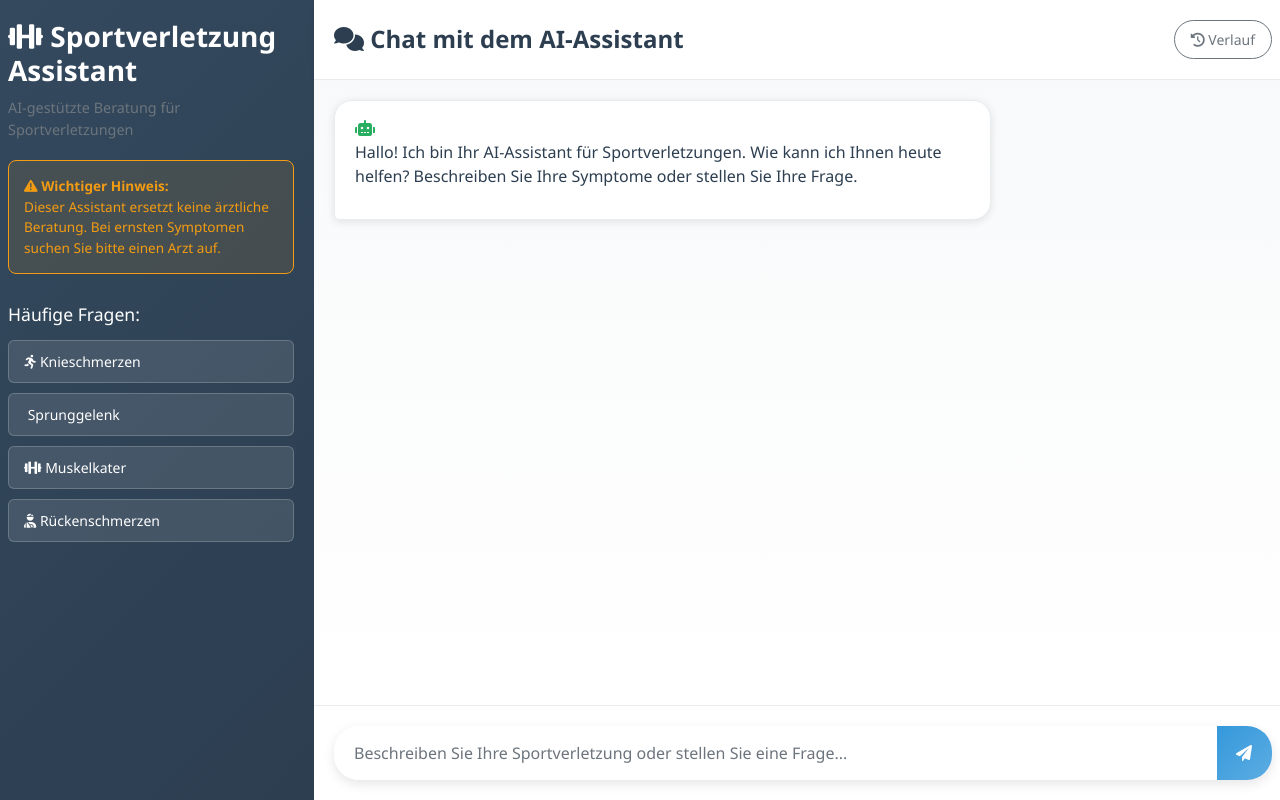
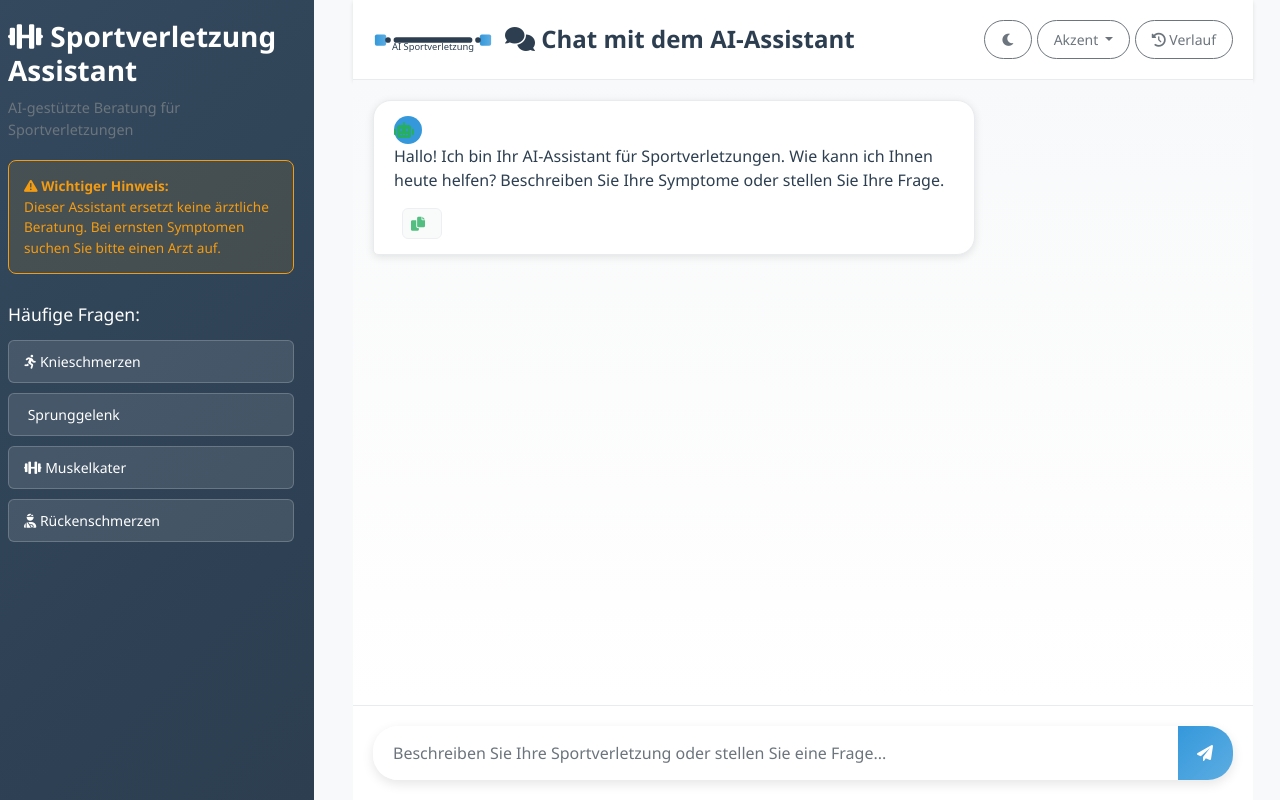
Before and after one commit to Ozancico/AI-Sportverletzung-Assistant, a Flask app: page / in a window 1280 px wide. Run offline with Flask 3, Linux system fonts and the light colour scheme; the page is wider than the window, and the part outside it is not shown.

Commit message:
chore: deploy setup (Procfile, runtime.txt, Dockerfile, .env.example, .gitignore) + UI polish and Dark Mode

```diff
--- a/app.py
+++ b/app.py
@@ -6,6 +6,11 @@ from dotenv import load_dotenv
 import uuid
 from openai import OpenAI
 import openai
+import requests
+import logging
+from logging.handlers import RotatingFileHandler
+import time
+from collections import deque
 
 # Load environment variables
 load_dotenv()
@@ -17,8 +22,47 @@ app.config['SQLALCHEMY_TRACK_MODIFICATIONS'] = False
 
 db = SQLAlchemy(app)
 
-# Init OpenAI client
-client = OpenAI(api_key=os.getenv('OPENAI_API_KEY'))
+# --- Logging Setup ---
+LOG_FILE = os.path.join(os.path.dirname(os.path.abspath(__file__)), 'server.log')
+if not os.path.exists(LOG_FILE):
+    # create empty file
+    with open(LOG_FILE, 'a'):
+        pass
+
+root_logger = logging.getLogger()
+if not root_logger.handlers:
+    root_logger.setLevel(logging.INFO)
+    file_handler = RotatingFileHandler(LOG_FILE, maxBytes=1_000_000, backupCount=3)
+    file_handler.setFormatter(logging.Formatter('%(asctime)s %(levelname)s %(message)s'))
+    root_logger.addHandler(file_handler)
+    # keep Flask default console logs as-is
+
+# Provider-Konfiguration (OpenAI, Hugging Face, Cohere)
+USE_LOCAL = os.getenv('USE_LOCAL', '0') == '1'
+OPENAI_BASE_URL = os.getenv('OPENAI_BASE_URL')
+OPENAI_MODEL = os.getenv('OPENAI_MODEL', 'gpt-4o-mini')
+
+# Hugging Face
+PROVIDER = os.getenv('PROVIDER', '').lower()
+USE_HF = os.getenv('USE_HF', '0').lower() in ['1', 'true', 'yes'] or PROVIDER == 'huggingface'
+HF_API_KEY = os.getenv('HUGGINGFACE_API_KEY')
+HF_MODEL = os.getenv('HF_MODEL', 'dbmdz/german-gpt2')
+
+# Cohere
+USE_COHERE = os.getenv('USE_COHERE', '0').lower() in ['1', 'true', 'yes'] or PROVIDER == 'cohere'
+COHERE_API_KEY = os.getenv('COHERE_API_KEY')
+COHERE_MODEL = os.getenv('COHERE_MODEL', 'command-r-plus')
+
+# OpenAI-Client initialisieren (immer verfügbar)
+if USE_LOCAL or OPENAI_BASE_URL:
+    # Lokaler/OpenAI-kompatibler Endpoint (z. B. Ollama unter http://localhost:11434/v1)
+    client = OpenAI(
+        base_url=OPENAI_BASE_URL or 'http://localhost:11434/v1',
+        api_key=os.getenv('OPENAI_API_KEY', 'ollama')
+    )
+else:
+    # Standard: OpenAI Cloud
+    client = OpenAI(api_key=os.getenv('OPENAI_API_KEY'))
 
 # Database Models
 class User(db.Model):
@@ -63,6 +107,47 @@ Beispiele für Selbsthilfe-Empfehlungen:
 - Wann ein Arzt aufgesucht werden sollte
 """
 
+### --- Simple in-memory rate limiting ---
+RATE_LIMIT_MAX = int(os.getenv('RATE_LIMIT_MAX', '10'))  # max requests
+RATE_LIMIT_WINDOW_SEC = int(os.getenv('RATE_LIMIT_WINDOW_SEC', '60'))  # per window seconds
+user_request_timestamps = {}
+
+def rate_limited(user_key: str) -> bool:
+    """Returns True if the user is currently rate limited."""
+    now = time.time()
+    dq = user_request_timestamps.get(user_key)
+    if dq is None:
+        dq = deque()
+        user_request_timestamps[user_key] = dq
+    # purge old timestamps
+    while dq and now - dq[0] > RATE_LIMIT_WINDOW_SEC:
+        dq.popleft()
+    if len(dq) >= RATE_LIMIT_MAX:
+        return True
+    dq.append(now)
+    return False
+
+def get_client_ip():
+    # simple IP retrieval; behind proxies consider X-Forwarded-For
+    return request.headers.get('X-Forwarded-For', request.remote_addr or 'unknown')
+
+def moderate_text_openai(text: str) -> tuple[bool, str]:
+    """Return (is_blocked, reason). If OpenAI moderation unavailable, return (False, '')."""
+    try:
+        # Using OpenAI Moderations (if key present)
+        api_key = os.getenv('OPENAI_API_KEY')
+        if not api_key:
+            return False, ''
+        # Older v1/moderations style via client.moderations
+        moderation = client.moderations.create(model="omni-moderation-latest", input=text)
+        result = moderation.results[0]
+        if getattr(result, 'flagged', False):
+            return True, 'Content flagged by moderation.'
+        return False, ''
+    except Exception:
+        # do not block on moderation errors
+        return False, ''
+
 def get_or_create_user():
     """Get or create a user based on the session"""
     if 'user_id' not in session:
@@ -76,15 +161,127 @@ def get_or_create_user():
 
     return user
 
-def get_ai_response(question, user_language='de'):
-    """Get a response from the OpenAI API"""
+def _format_history_as_messages(history_items):
+    """Hilfsfunktion: Konvertiert gespeicherte Historie in Chat-Nachrichten."""
+    messages = []
+    for item in history_items:
+        # Reihenfolge: zuerst Nutzerfrage, dann Assistentenantwort
+        if item.question:
+            messages.append({"role": "user", "content": item.question})
+        if item.answer:
+            messages.append({"role": "assistant", "content": item.answer})
+    return messages
+
+def _format_history_as_prompt(system_prompt, history_messages, new_user_question):
+    """Hilfsfunktion: Baut einen zusammenhängenden Prompt für nicht-Chat-APIs (HF/Cohere-Fallback)."""
+    lines = [system_prompt.strip(), "", "Verlauf:"]
+    for m in history_messages:
+        role = m.get("role", "user")
+        content = (m.get("content") or "").strip()
+        if not content:
+            continue
+        prefix = "Nutzer" if role == "user" else "Assistent"
+        lines.append(f"{prefix}: {content}")
+    lines.append("")
+    lines.append(f"Nutzerfrage: {new_user_question.strip()}")
+    lines.append("Antwort:")
+    return "\n".join(lines)
+
+def get_ai_response(question, user_language='de', history_items=None):
+    """Antwort des konfigurierten KI-Providers abrufen."""
+    history_items = history_items or []
+    history_messages = _format_history_as_messages(history_items)
+    # Hugging Face Inference API
+    if USE_HF:
+        if not HF_API_KEY:
+            return (
+                "Hugging Face API-Key fehlt. Bitte setzen Sie 'HUGGINGFACE_API_KEY' in der .env-Datei."
+            )
+        api_url = f"https://api-inference.huggingface.co/models/{HF_MODEL}"
+        headers = {"Authorization": f"Bearer {HF_API_KEY}"}
+        # Für reine Textgeneratoren kombinieren wir Systemhinweis + Verlauf + Nutzerfrage
+        prompt = _format_history_as_prompt(SPORT_INJURY_SYSTEM_PROMPT, history_messages, question)
+        payload = {
+            "inputs": prompt,
+            "parameters": {
+                "max_new_tokens": 400,
+                "temperature": 0.7,
+                "return_full_text": False
+            }
+        }
+        try:
+            resp = requests.post(api_url, headers=headers, json=payload, timeout=60)
+            if resp.status_code == 401:
+                return (
+                    "Hugging Face Authentifizierungsfehler (401). Bitte API-Key prüfen."
+                )
+            if resp.status_code == 429:
+                return (
+                    "Hugging Face Rate-Limit erreicht (429). Bitte später erneut versuchen."
+                )
+            if not resp.ok:
+                return (
+                    f"Hugging Face Fehler: {resp.status_code}. Bitte später erneut versuchen."
+                )
+            data = resp.json()
+            # Mögliche Antwortformate: [{"generated_text": "..."}] oder {"error": "..."}
+            if isinstance(data, dict) and data.get("error"):
+                return "Hugging Face Antwortfehler: " + str(data.get("error"))
+            if isinstance(data, list) and data and isinstance(data[0], dict):
+                text = data[0].get("generated_text") or data[0].get("summary_text")
+                if text:
+                    return text.strip()
+            # Fallback
+            return "Die Antwort des Modells konnte nicht interpretiert werden."
+        except Exception:
+            return "Es ist ein technischer Fehler (Hugging Face) aufgetreten. Bitte später erneut versuchen."
+
+    # Cohere API
+    if USE_COHERE:
+        if not COHERE_API_KEY:
+            return (
+                "Cohere API-Key fehlt. Bitte setzen Sie 'COHERE_API_KEY' in der .env-Datei."
+            )
+        try:
+            import cohere  # optionaler Import, nur falls konfiguriert
+            co = cohere.Client(api_key=COHERE_API_KEY)
+            # Prompt mit Verlauf
+            prompt = _format_history_as_prompt(SPORT_INJURY_SYSTEM_PROMPT, history_messages, question)
+            # Neuere Cohere SDKs nutzen Chat
+            try:
+                chat_resp = co.chat(model=COHERE_MODEL, messages=[{"role": "user", "content": prompt}], temperature=0.7)
+                # SDK-Formate variieren leicht nach Version
+                text = getattr(chat_resp, 'text', None) or getattr(chat_resp, 'message', None)
+                if isinstance(text, str) and text.strip():
+                    return text.strip()
+                # Manche Versionen liefern 'output_text'
+                text_alt = getattr(chat_resp, 'output_text', None)
+                if isinstance(text_alt, str) and text_alt.strip():
+                    return text_alt.strip()
+            except Exception:
+                # Fallback auf generieren
+                gen = co.generate(prompt=prompt, model=COHERE_MODEL, max_tokens=500, temperature=0.7)
+                generations = getattr(gen, 'generations', None)
+                if generations and len(generations) > 0 and getattr(generations[0], 'text', None):
+                    return generations[0].text.strip()
+            return "Die Antwort des Cohere-Modells konnte nicht interpretiert werden."
+        except Exception:
+            return "Es ist ein technischer Fehler (Cohere) aufgetreten. Bitte später erneut versuchen."
+
+    # OpenAI (Standard)
     try:
+        # Debug: API-Key prüfen
+        api_key = os.getenv('OPENAI_API_KEY')
+        print(f"API Key vorhanden: {bool(api_key)}")
+        print(f"API Key Länge: {len(api_key) if api_key else 0}")
+
+        # Nachrichten: System + Verlauf + aktuelle Frage
+        messages = [{"role": "system", "content": SPORT_INJURY_SYSTEM_PROMPT}] + history_messages + [
+            {"role": "user", "content": question}
+        ]
         response = client.chat.completions.create(
-            model="gpt-4o-mini",
-            messages=[
-                {"role": "system", "content": SPORT_INJURY_SYSTEM_PROMPT},
-                {"role": "user", "content": question}
-            ],
+            model=OPENAI_MODEL,
+            messages=messages,
             max_tokens=500,
             temperature=0.7
         )
@@ -102,8 +299,9 @@ def get_ai_response(question, user_language='de'):
                 "Bitte Billing prüfen oder später erneut versuchen."
             )
         return "Ein unerwarteter API-Fehler ist aufgetreten. Bitte später erneut versuchen."
-    except Exception:
-        return "Es ist ein technischer Fehler aufgetreten. Bitte versuchen Sie es später erneut."
+    except Exception as e:
+        print(f"OpenAI API Fehler: {e}")  # Debug-Ausgabe
+        return f"Es ist ein technischer Fehler aufgetreten: {str(e)}"
 
 @app.route('/')
 def index():
@@ -122,8 +320,24 @@ def chat():
     # Get or create user
     user = get_or_create_user()
 
-    # Generate AI response
-    answer = get_ai_response(question, user.language)
+    # Rate limit: key per session + IP
+    client_ip = get_client_ip()
+    rl_key = f"{user.user_id}:{client_ip}"
+    if rate_limited(rl_key):
+        logging.warning(f"Rate limit exceeded for {rl_key}")
+        return jsonify({'error': 'Zu viele Anfragen. Bitte kurz warten.'}), 429
+
+    # Moderation
+    is_blocked, reason = moderate_text_openai(question)
+    if is_blocked:
+        logging.info(f"Prompt blocked by moderation: {reason}")
+        return jsonify({'error': 'Die Anfrage wurde aus Moderationsgründen blockiert.'}), 400
+
+    # Historie laden (letzte 10 Einträge in chronologischer Reihenfolge)
+    history_items = ChatHistory.query.filter_by(user_id=user.id).order_by(ChatHistory.timestamp.asc()).limit(10).all()
+
+    # Generate AI response mit Verlauf
+    answer = get_ai_response(question, user.language, history_items)
 
     # Save chat history
     chat_id = str(uuid.uuid4())
--- a/requirements.txt
+++ b/requirements.txt
@@ -8,3 +8,6 @@ MarkupSafe==2.1.3
 itsdangerous==2.1.2
 click==8.1.7
 blinker==1.6.3
+requests>=2.31.0
+cohere>=5.5.8
+gunicorn==21.2.0
--- /dev/null
+++ b/runtime.txt
@@ -0,0 +1 @@
+python-3.12.8
--- a/static/css/style.css
+++ b/static/css/style.css
@@ -9,6 +9,8 @@
     --light-bg: #f8f9fa;
     --dark-bg: #2c3e50;
     --sidebar-bg: #34495e;
+    --text-color: #2c3e50;
+    --card-bg: #ffffff;
 }
 
 body {
@@ -18,6 +20,7 @@ body {
     padding: 0;
     height: 100vh;
     overflow: hidden;
+    color: var(--text-color);
 }
 
 .container-fluid {
@@ -100,7 +103,12 @@ body {
     height: 100vh;
     display: flex;
     flex-direction: column;
-    background: white;
+    background: var(--card-bg);
+}
+
+.container-narrow {
+    max-width: 900px;
+    margin: 0 auto;
 }
 
 .chat-header {
@@ -111,6 +119,17 @@ body {
     justify-content: space-between;
     align-items: center;
     box-shadow: 0 2px 4px rgba(0,0,0,0.1);
+}
+
+.brand {
+    display: flex;
+    align-items: center;
+    gap: 12px;
+}
+
+.brand-logo {
+    width: 120px;
+    height: 32px;
 }
 
 .chat-header h4 {
@@ -154,6 +173,22 @@ body {
     box-shadow: 0 2px 8px rgba(0,0,0,0.1);
 }
 
+.message-content .avatar {
+    width: 28px;
+    height: 28px;
+    border-radius: 50%;
+    display: inline-flex;
+    align-items: center;
+    justify-content: center;
+    margin-right: 8px;
+    background: var(--secondary-color);
+    color: #fff;
+}
+
+.user-message .message-content .avatar {
+    background: #5dade2;
+}
+
 .user-message .message-content {
     background: linear-gradient(135deg, var(--secondary-color) 0%, #5dade2 100%);
     color: white;
@@ -284,6 +319,29 @@ body {
     animation: slideIn 0.3s ease-out;
 }
 
+/* Message meta (timestamp, actions) */
+.message-meta {
+    display: flex;
+    gap: 8px;
+    align-items: center;
+    margin-top: 8px;
+    opacity: 0.8;
+}
+
+.timestamp {
+    font-size: 0.8em;
+    color: #6c757d;
+}
+
+.copy-btn {
+    border: 1px solid #e9ecef;
+    border-radius: 6px;
+}
+
+.copy-btn:hover {
+    background: #f1f3f5;
+}
+
 /* Scrollbar Styling */
 .chat-messages::-webkit-scrollbar {
     width: 6px;
--- a/static/js/chat.js
+++ b/static/js/chat.js
@@ -7,6 +7,8 @@ document.addEventListener('DOMContentLoaded', function() {
     const sendButton = document.getElementById('sendButton');
     const typingIndicator = document.getElementById('typingIndicator');
     const quickQuestions = document.querySelectorAll('.quick-question');
+    const themeToggle = document.getElementById('themeToggle');
+    const accentOptions = document.querySelectorAll('.accent-option');
 
     // Event listener for chat form
     chatForm.addEventListener('submit', function(e) {
@@ -37,6 +39,25 @@ document.addEventListener('DOMContentLoaded', function() {
 
     // Auto-focus on input
     messageInput.focus();
+
+    // Theme initialisieren und Toggle-Button verbinden
+    initTheme();
+    if (themeToggle) {
+        themeToggle.addEventListener('click', function() {
+            const isDark = document.body.classList.toggle('dark');
+            localStorage.setItem('theme', isDark ? 'dark' : 'light');
+            themeToggle.innerHTML = isDark ? '<i class="fas fa-sun"></i>' : '<i class="fas fa-moon"></i>';
+        });
+    }
+
+    // Accent color Auswahl
+    accentOptions.forEach(opt => {
+        opt.addEventListener('click', function(e) {
+            e.preventDefault();
+            const color = this.getAttribute('data-accent');
+            setAccent(color);
+        });
+    });
 
     // Send message
     async function sendMessage(message) {
@@ -87,16 +108,54 @@ document.addEventListener('DOMContentLoaded', function() {
         messageContent.className = 'message-content';
 
         if (sender === 'assistant') {
-            messageContent.innerHTML = `<i class="fas fa-robot"></i><span>${formatMessage(content)}</span>`;
+            messageContent.innerHTML = `<div class="avatar avatar-assistant"><i class="fas fa-robot"></i></div><span class="msg-text">${formatMessage(content)}</span>`;
         } else {
-            messageContent.textContent = content;
+            const avatar = document.createElement('div');
+            avatar.className = 'avatar avatar-user';
+            avatar.innerHTML = '<i class="fas fa-user"></i>';
+            const textSpan = document.createElement('span');
+            textSpan.className = 'msg-text';
+            textSpan.textContent = content;
+            messageContent.appendChild(avatar);
+            messageContent.appendChild(textSpan);
         }
+
+        // Meta-Bereich (Timestamp + Copy)
+        const meta = buildMessageMeta(messageContent);
+        messageContent.appendChild(meta);
 
         messageDiv.appendChild(messageContent);
         chatMessages.appendChild(messageDiv);
 
         // Scroll to bottom
         chatMessages.scrollTop = chatMessages.scrollHeight;
+    }
+
+    function buildMessageMeta(container) {
+        const meta = document.createElement('div');
+        meta.className = 'message-meta';
+        const ts = document.createElement('span');
+        ts.className = 'timestamp';
+        ts.textContent = new Date().toLocaleString('de-DE', { hour: '2-digit', minute: '2-digit' });
+
+        const copyBtn = document.createElement('button');
+        copyBtn.className = 'btn btn-light btn-sm copy-btn';
+        copyBtn.innerHTML = '<i class="fas fa-copy"></i>';
+        copyBtn.title = 'Kopieren';
+        copyBtn.addEventListener('click', function() { handleCopy(container, copyBtn); });
+
+        meta.appendChild(ts);
+        meta.appendChild(copyBtn);
+        return meta;
+    }
+
+    function handleCopy(container, btn) {
+        const textNode = container.querySelector('.msg-text');
+        const text = textNode ? textNode.innerText : container.innerText;
+        navigator.clipboard.writeText(text).then(() => {
+            btn.innerHTML = '<i class="fas fa-check"></i>';
+            setTimeout(() => (btn.innerHTML = '<i class=\"fas fa-copy\"></i>'), 1200);
+        }).catch(err => console.error('Copy failed', err));
     }
 
     // Format message (line breaks, etc.)
@@ -146,6 +205,16 @@ document.addEventListener('DOMContentLoaded', function() {
             behavior: 'smooth'
         });
     }
+
+    // Delegierte Klick-Behandlung für statische Copy-Buttons (z. B. Willkommensnachricht)
+    chatMessages.addEventListener('click', function(e) {
+        const target = e.target.closest('.copy-btn');
+        if (!target) return;
+        const container = e.target.closest('.message-content');
+        if (container) {
+            handleCopy(container, target);
+        }
+    });
 
     // Keyboard shortcuts
     document.addEventListener('keydown', function(e) {
@@ -200,4 +269,24 @@ document.addEventListener('DOMContentLoaded', function() {
             console.log('Service Worker support available');
         });
     }
+
+    function initTheme() {
+        const saved = localStorage.getItem('theme');
+        const prefersDark = window.matchMedia && window.matchMedia('(prefers-color-scheme: dark)').matches;
+        const useDark = saved ? saved === 'dark' : prefersDark;
+        if (useDark) {
+            document.body.classList.add('dark');
+        }
+        if (themeToggle) {
+            themeToggle.innerHTML = document.body.classList.contains('dark') ? '<i class="fas fa-sun"></i>' : '<i class="fas fa-moon"></i>';
+        }
+        const savedAccent = localStorage.getItem('accent');
+        if (savedAccent) setAccent(savedAccent);
+    }
+
+    function setAccent(color) {
+        document.body.style.setProperty('--accent-color', color);
+        document.body.setAttribute('data-accent', '1');
+        localStorage.setItem('accent', color);
+    }
 });
--- a/templates/index.html
+++ b/templates/index.html
@@ -47,10 +47,27 @@
 
             <!-- Main Chat Area -->
             <div class="col-md-9 main-content">
-                <div class="chat-container">
+                <div class="chat-container container-narrow">
                     <div class="chat-header">
-                        <h4><i class="fas fa-comments"></i> Chat mit dem AI-Assistant</h4>
+                        <div class="brand">
+                            <img src="{{ url_for('static', filename='img/logo.svg') }}" alt="Logo" class="brand-logo"/>
+                            <h4><i class="fas fa-comments"></i> Chat mit dem AI-Assistant</h4>
+                        </div>
                         <div class="header-actions">
+                            <button type="button" class="btn btn-outline-secondary btn-sm" id="themeToggle" aria-label="Theme umschalten">
+                                <i class="fas fa-moon"></i>
+                            </button>
+                            <div class="accent-picker dropdown d-inline-block">
+                                <button class="btn btn-outline-secondary btn-sm dropdown-toggle" type="button" id="accentMenu" data-bs-toggle="dropdown" aria-expanded="false">
+                                    Akzent
+                                </button>
+                                <ul class="dropdown-menu" aria-labelledby="accentMenu">
+                                    <li><a class="dropdown-item accent-option" data-accent="#3498db" href="#">Blau</a></li>
+                                    <li><a class="dropdown-item accent-option" data-accent="#10b981" href="#">Grün</a></li>
+                                    <li><a class="dropdown-item accent-option" data-accent="#8b5cf6" href="#">Violett</a></li>
+                                    <li><a class="dropdown-item accent-option" data-accent="#ef4444" href="#">Rot</a></li>
+                                </ul>
+                            </div>
                             <a href="/history" class="btn btn-outline-secondary btn-sm">
                                 <i class="fas fa-history"></i> Verlauf
                             </a>
@@ -60,8 +77,14 @@
                     <div class="chat-messages" id="chatMessages">
                         <div class="message assistant-message">
                             <div class="message-content">
-                                <i class="fas fa-robot"></i>
-                                <p>Hallo! Ich bin Ihr AI-Assistant für Sportverletzungen. Wie kann ich Ihnen heute helfen? Beschreiben Sie Ihre Symptome oder stellen Sie Ihre Frage.</p>
+                                <div class="avatar avatar-assistant"><i class="fas fa-robot"></i></div>
+                                <p class="msg-text" id="welcomeText">Hallo! Ich bin Ihr AI-Assistant für Sportverletzungen. Wie kann ich Ihnen heute helfen? Beschreiben Sie Ihre Symptome oder stellen Sie Ihre Frage.</p>
+                                <div class="message-meta">
+                                    <span class="timestamp" id="welcomeTimestamp"></span>
+                                    <button class="btn btn-light btn-sm copy-btn" title="Kopieren">
+                                        <i class="fas fa-copy"></i>
+                                    </button>
+                                </div>
                             </div>
                         </div>
                     </div>
```
Also changed, not shown: other parts of static/css/style.css (+34 -2 lines), run.py (+13 -3 lines), static/img/logo.svg (added), 4 other files.
